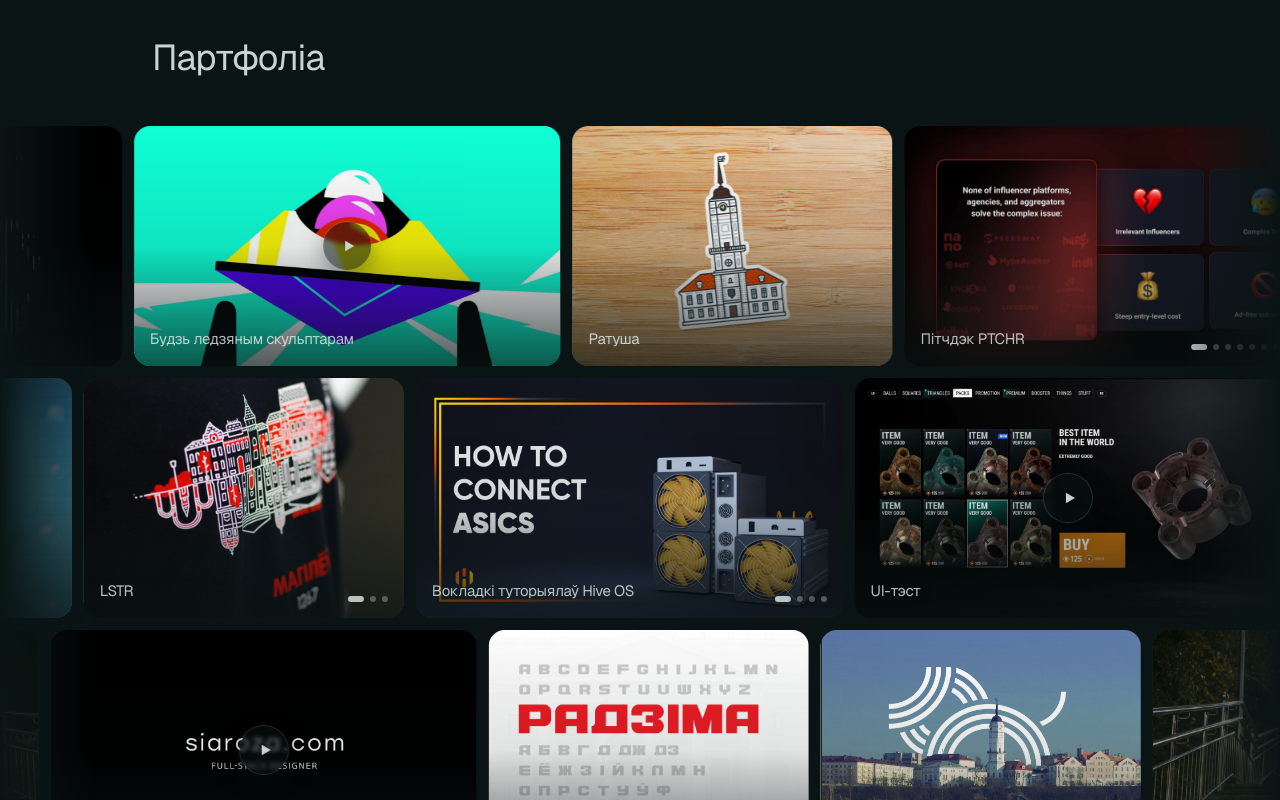
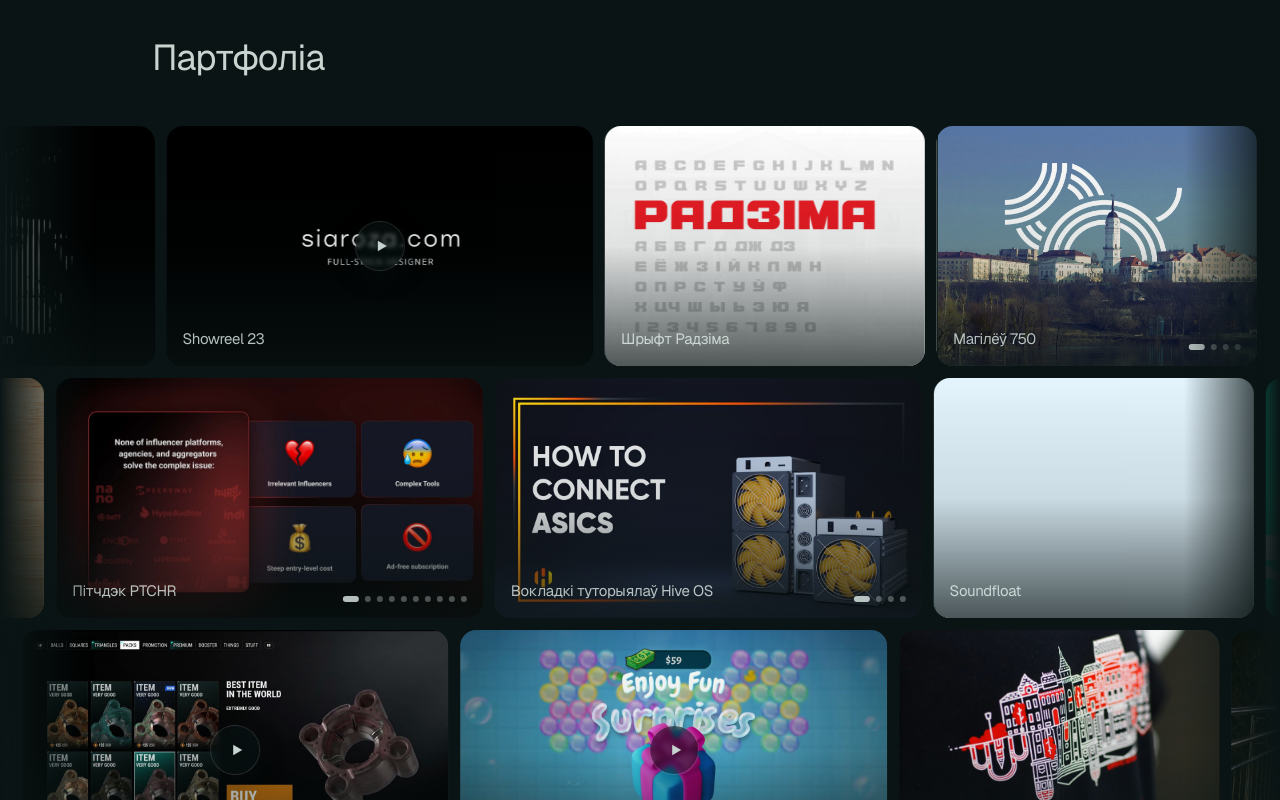
Before and after one commit to colorage/siaroza_cv, a Next.js app: page /by in a window 1280 px wide. Shown: the part 3520-4320 px from the top of the page. Built offline with nearby package versions, Linux system fonts and the light colour scheme.

Commit message:
Add Soundfloat Dribbble logo animation to the portfolio.
Local GIF cover, bilingual caption, and a View on Dribbble link, matching the other shot pages.

Co-authored-by: Siaroža <colorage@users.noreply.github.com>

```diff
--- a/components/PortfolioPiece.tsx
+++ b/components/PortfolioPiece.tsx
@@ -55,8 +55,16 @@ export function PortfolioPiece({ shot, locale, dict }: Props) {
               <img
                 src={shot.cover}
                 alt={title}
-                width={isAnimatedCover(shot) ? 400 : 1600}
-                height={isAnimatedCover(shot) ? 400 : 1200}
+                width={
+                  shot.width ??
+                  shot.pages?.width ??
+                  (isAnimatedCover(shot) ? 400 : 1600)
+                }
+                height={
+                  shot.height ??
+                  shot.pages?.height ??
+                  (isAnimatedCover(shot) ? 400 : 1200)
+                }
                 className="mx-auto h-auto w-full"
               />
             </MediaFrame>
--- a/components/PortfolioThumbnail.tsx
+++ b/components/PortfolioThumbnail.tsx
@@ -17,8 +17,8 @@ const shotClass =
   "group relative block h-60 shrink-0 overflow-hidden rounded-2xl bg-surface text-foreground";
 
 function getShotBox(shot: PortfolioShot): CSSProperties {
-  const width = shot.pages?.width ?? (shot.youtube ? 16 : 4);
-  const height = shot.pages?.height ?? (shot.youtube ? 9 : 3);
+  const width = shot.pages?.width ?? shot.width ?? (shot.youtube ? 16 : 4);
+  const height = shot.pages?.height ?? shot.height ?? (shot.youtube ? 9 : 3);
   return {
     width: `calc(${CARD_HEIGHT} * ${width} / ${height})`,
   };
--- a/content/portfolio.ts
+++ b/content/portfolio.ts
@@ -23,6 +23,9 @@ export type PortfolioShot = {
   slug: string;
   title: Record<Locale, string>;
   cover?: string;
+  /** Intrinsic cover size; used for the card box and hero <img> aspect. */
+  width?: number;
+  height?: number;
   href?: string;
   description?: Record<Locale, string>;
   dribbbleUrl?: string;
@@ -152,6 +155,21 @@ export const portfolioShots: PortfolioShot[] = [
         },
       },
     ],
+  },
+  {
+    slug: "soundfloat",
+    title: {
+      en: "Soundfloat",
+      by: "Soundfloat",
+    },
+    cover: "/work/soundfloat/cover.gif",
+    width: 800,
+    height: 600,
+    description: {
+      en: "Logo animation for Soundfloat — the wordmark as a liquid ripple.",
+      by: "Анімацыя лагатыпа Soundfloat — словазнак як вадкая хваля.",
+    },
+    dribbbleUrl: "https://dribbble.com/shots/3468617-Soundfloat",
   },
   {
     slug: "ui-test",
```
Also changed, not shown: public/work/soundfloat/cover.gif (added).
